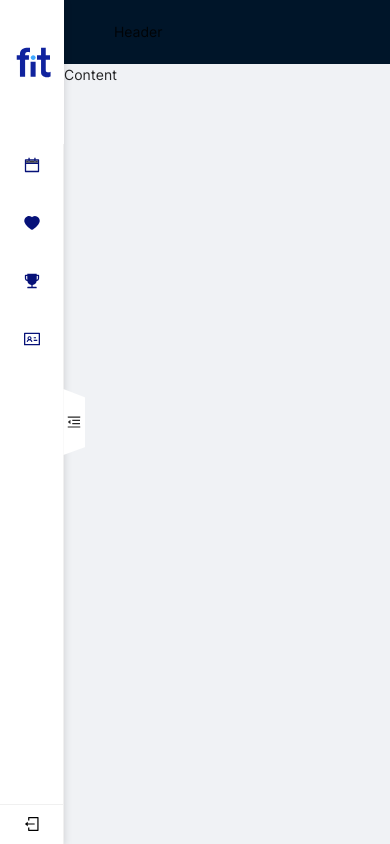
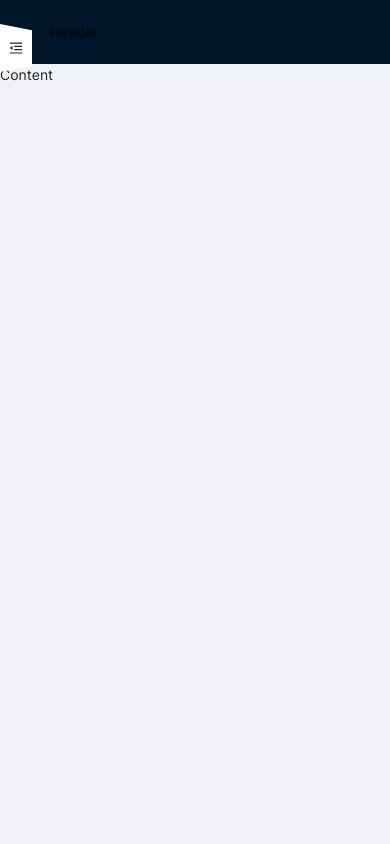
Before and after one commit to ClevertecFrontendLab/nester-dev, a React (Vite) app: page / in a window 390 px wide. Built offline with nearby package versions, Linux system fonts and the light colour scheme.

Commit message:
feat: implement Aside component adaptive

```diff
--- /dev/null
+++ b/src/assets/styles/_breakpoints.scss
@@ -0,0 +1,6 @@
+$breakpoint-xs: 480px;
+$breakpoint-sm: 576px;
+$breakpoint-md: 768px;
+$breakpoint-lg: 992px;
+$breakpoint-xl: 1200px;
+$breakpoint-2xl: 1600px;
--- a/src/components/layout/Aside/Aside.module.scss
+++ b/src/components/layout/Aside/Aside.module.scss
@@ -1,3 +1,5 @@
+@import "src/assets/styles/_breakpoints.scss";
+
 .aside {
     position: relative;
     padding-top: 30px;
@@ -9,6 +11,10 @@
         height: 100%;
         background: var(--character-light-primary-inverse);
     }
+
+    @media (max-width: $breakpoint-md) {
+        padding-top: 0;
+    }
 }
 
 .logo {
@@ -18,10 +24,21 @@
     padding-left: 29px;
     flex-wrap: nowrap;
 
+    &_inner {
+        display: flex;
+        align-items: end;
+        width: 133px;
+        height: 33px;
+    }
+
     &_collapsed {
         padding-left: 16px;
     }
 
+    &_clever {
+        width: 97px;
+        height: 23px;
+    }
 
     &_hide {
         display: none;
@@ -29,6 +46,30 @@
 
     &_full {
         flex-shrink: 0;
+    }
+
+    @media (max-width: $breakpoint-md) {
+        padding-left: 17px;
+        height: 50px;
+
+        &_inner {
+            width: 72px;
+            height: 18px;
+        }
+
+        &_clever {
+            width: 52px;
+            height: 13px;
+        }
+
+        &_hide {
+            display: block;
+        }
+
+        &_full {
+            width: 19px;
+            height: 17px;
+        }
     }
 }
 
@@ -47,4 +88,11 @@
     background: var(--character-light-primary-inverse);
     z-index: 10;
     cursor: pointer;
+
+    @media (max-width: $breakpoint-md) {
+        top: 24px;
+        width: 32px;
+        height: 48px;
+        transform: translateY(0);
+    }
 }
--- a/src/components/layout/Aside/Aside.tsx
+++ b/src/components/layout/Aside/Aside.tsx
@@ -1,4 +1,4 @@
-import { FC } from 'react';
+import { FC, useState } from 'react';
 import { Layout } from 'antd';
 import styles from './Aside.module.scss';
 import Menu from '@components/ui/Menu/Menu.tsx';
@@ -7,10 +7,26 @@ import { useAppSelector } from '@hooks/typed-react-redux-hooks.ts';
 
 const Aside: FC = () => {
     const { isAsideCollapsed } = useAppSelector((state) => state.mainState);
+    const [asideWidth, setAsideWidth] = useState({ full: 208, collapsed: 64 });
+
+    const handleBreakPoint = (broken: boolean) => {
+        if (broken) {
+            setAsideWidth({ full: 106, collapsed: 0 });
+        } else {
+            setAsideWidth({ full: 208, collapsed: 64 });
+        }
+    };
 
     return (
         <div className={styles.aside}>
-            <Layout.Sider collapsed={isAsideCollapsed} width={208} collapsedWidth={64}>
+            <Layout.Sider
+                collapsed={isAsideCollapsed}
+                width={asideWidth.full}
+                collapsedWidth={asideWidth.collapsed}
+                breakpoint='md'
+                onBreakpoint={handleBreakPoint}
+                trigger={null}
+            >
                 <Menu />
             </Layout.Sider>
             <AsideToggle />
--- a/src/components/ui/Logo/Logo.tsx
+++ b/src/components/ui/Logo/Logo.tsx
@@ -11,8 +11,10 @@ const Logo: FC = () => {
 
     return (
         <div className={cn(styles.logo, isAsideCollapsed && styles.logo_collapsed)}>
-            <Clever className={cn(isAsideCollapsed && styles.logo_hide)} />
-            <Fit className={styles.logo_full} />
+            <span className={styles.logo_inner}>
+                <Clever className={cn(styles.logo_clever, isAsideCollapsed && styles.logo_hide)} />
+                <Fit className={styles.logo_full} />
+            </span>
         </div>
     );
 };
--- a/src/components/ui/Menu/Menu.module.scss
+++ b/src/components/ui/Menu/Menu.module.scss
@@ -1,3 +1,5 @@
+@import "src/assets/styles/_breakpoints.scss";
+
 .menu {
     display: flex;
     flex-direction: column;
@@ -10,12 +12,20 @@
             margin-top: 50px;
             flex-grow: 1;
             color: var(--primary-light-9);
+
+            @media (max-width: $breakpoint-md) {
+                margin-top: 16px;
+            }
         }
 
         .ant-menu-item-icon {
             display: flex !important;
             min-width: 16px !important;
             height: 42px;
+
+            @media (max-width: $breakpoint-md) {
+                display: none !important;
+            }
         }
 
         .ant-menu-inline .ant-menu-item, {
@@ -34,6 +44,19 @@
                 height: 40px;
                 margin-top: auto;
                 box-shadow: inset 0 1px 0 0 var(--character-light-dividers);
+            }
+
+            @media (max-width: $breakpoint-md) {
+                padding-left: 8px !important;
+                padding-right: 8px !important;
+
+                &:not(:last-child) {
+                    margin-bottom: 8px;
+                }
+
+                .ant-menu-title-content {
+                    margin-left: 0;
+                }
             }
         }
 
```
